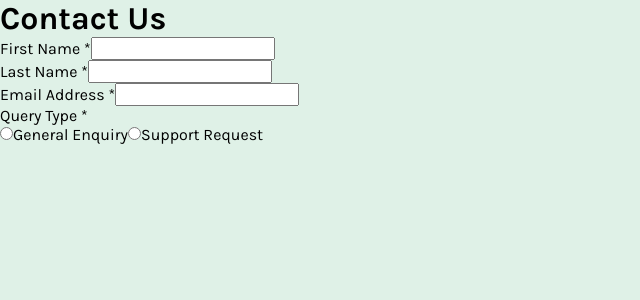
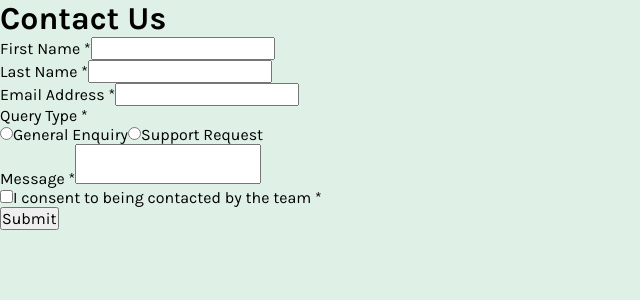
Before and after one commit to hectorlil48/frontendMentor-contact-form, a React (Vite) app: page / in a window 1280 px wide. Shown: the top 300 px of the page, without its empty margins (0-640 px from the left). Built offline with nearby package versions, Linux system fonts and the light colour scheme.

Commit message:
Finished HTML for ContactForm.

```diff
--- a/src/components/ContactForm.tsx
+++ b/src/components/ContactForm.tsx
@@ -41,6 +41,23 @@ function ContactForm() {
           </label>
         </div>
       </fieldset>
+
+      <div className="form__group">
+        <label htmlFor="message">
+          Message <span aria-hidden="true">*</span>
+        </label>
+        <textarea id="message" name="message" required></textarea>
+      </div>
+
+      <div className="form__group">
+        <input type="checkbox" id="consent" name="consent" required />
+        <label htmlFor="consent">
+          I consent to being contacted by the team{" "}
+          <span aria-hidden="true">*</span>
+        </label>
+      </div>
+
+      <button type="submit">Submit</button>
     </form>
   );
 }
--- a/src/index.css
+++ b/src/index.css
@@ -49,3 +49,7 @@ fieldset {
   border: none;
   padding: 0;
 }
+
+textarea {
+  resize: none;
+}
```
